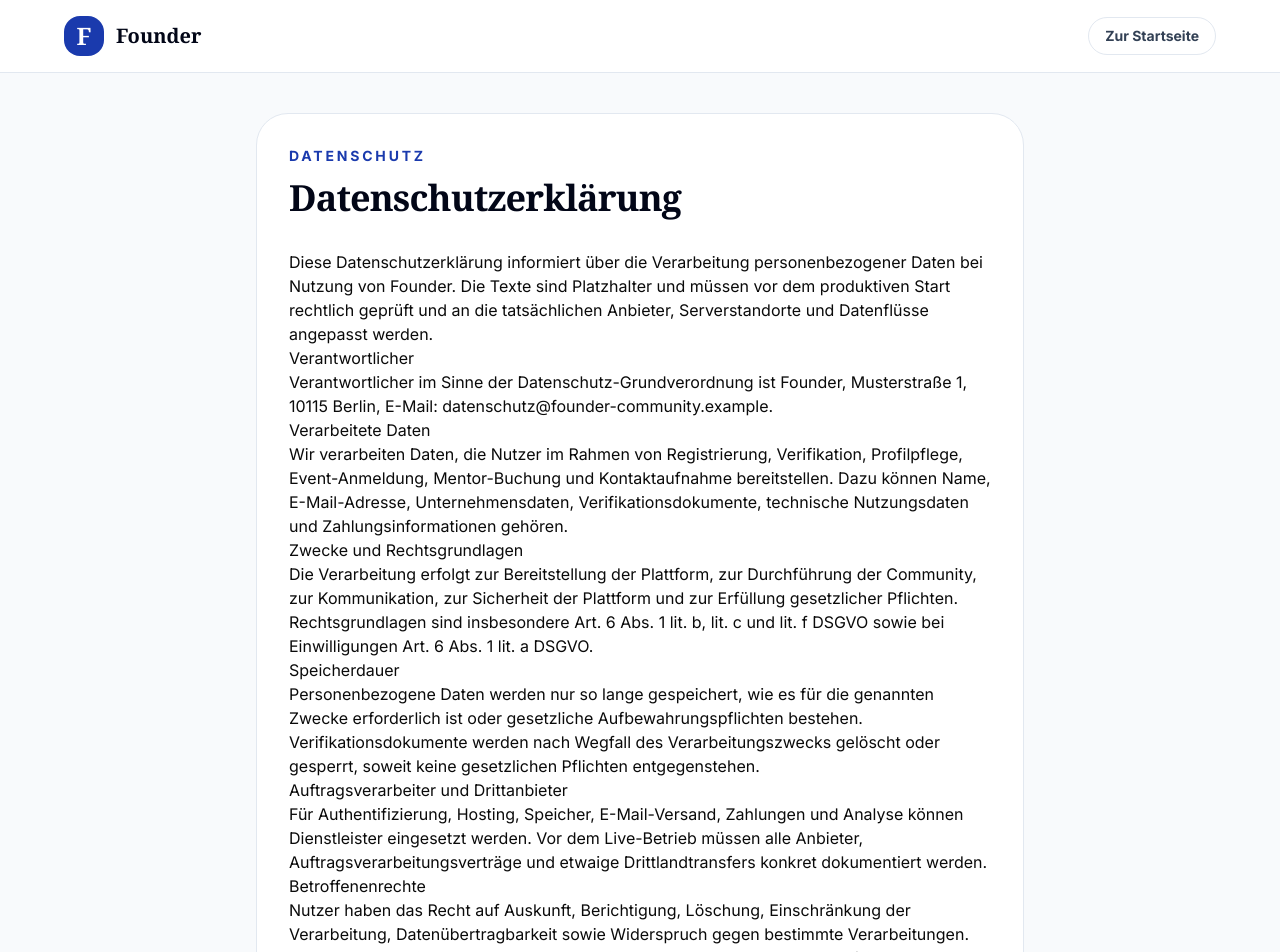
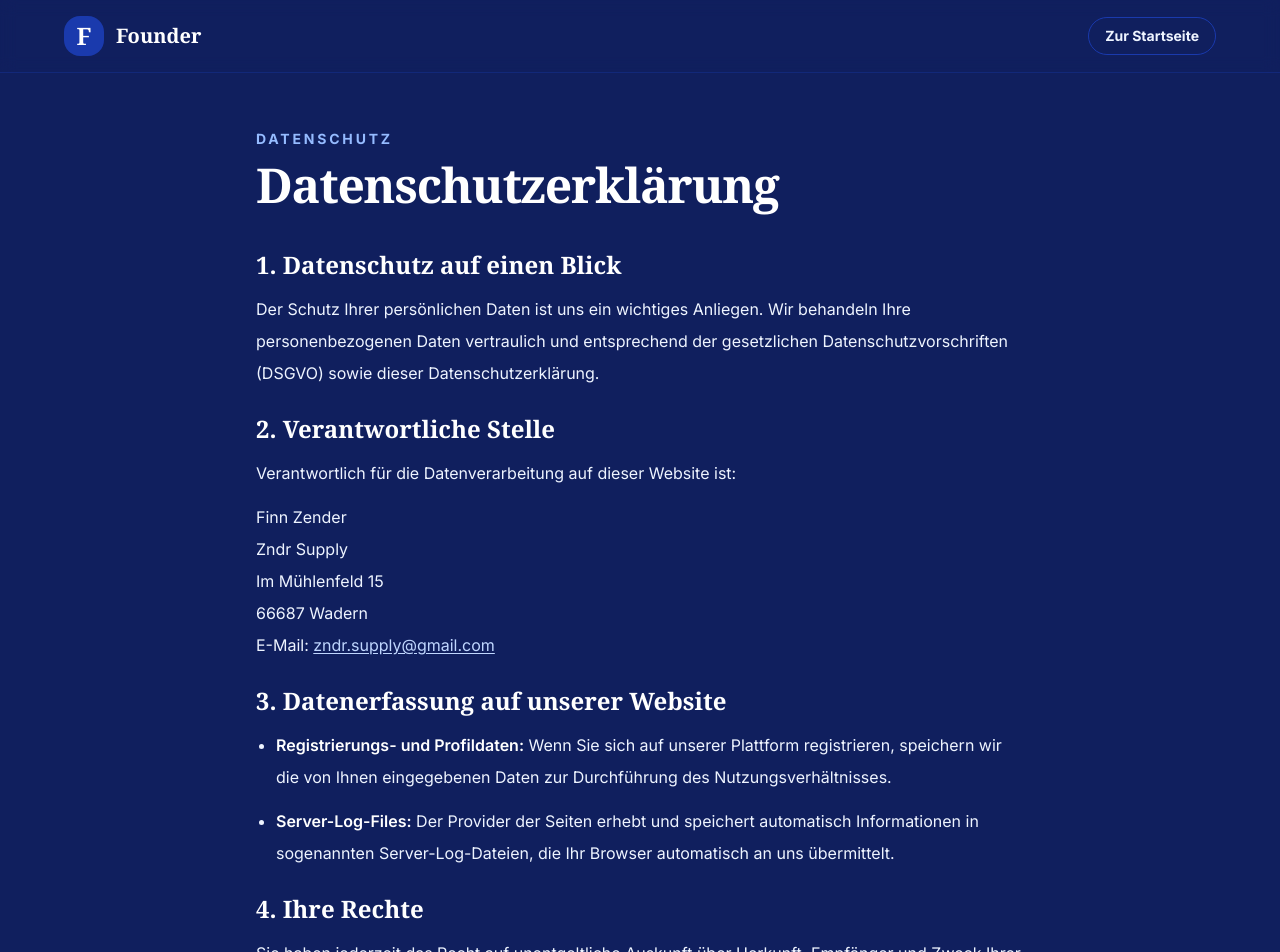
Before and after one commit to zenfinn/Founder, a Next.js app: page /datenschutz in a window 1280 px wide. Shown: the top 952 px of the page. Built offline with nearby package versions, Linux system fonts and the light colour scheme; no server answers.

Commit message:
docs: add legal pages

```diff
--- a/app/datenschutz/page.jsx
+++ b/app/datenschutz/page.jsx
@@ -2,61 +2,64 @@ import { LegalPage } from "@/components/LegalPage";
 
 export const metadata = {
   title: "Datenschutzerklärung | Founder",
+  description: "Datenschutzerklärung von Zndr Supply – Finn Zender.",
 };
 
 export default function DatenschutzPage() {
   return (
     <LegalPage eyebrow="Datenschutz" title="Datenschutzerklärung">
-      <p>
-        Diese Datenschutzerklärung informiert über die Verarbeitung personenbezogener Daten bei Nutzung von Founder. Die
-        Texte sind Platzhalter und müssen vor dem produktiven Start rechtlich geprüft und an die
-        tatsächlichen Anbieter, Serverstandorte und Datenflüsse angepasst werden.
-      </p>
+      <section>
+        <h2 className="font-serif text-2xl font-bold text-white">1. Datenschutz auf einen Blick</h2>
+        <p className="mt-3">
+          Der Schutz Ihrer persönlichen Daten ist uns ein wichtiges Anliegen. Wir behandeln Ihre personenbezogenen Daten
+          vertraulich und entsprechend der gesetzlichen Datenschutzvorschriften (DSGVO) sowie dieser
+          Datenschutzerklärung.
+        </p>
+      </section>
 
-      <h2>Verantwortlicher</h2>
-      <p>
-        Verantwortlicher im Sinne der Datenschutz-Grundverordnung ist Founder, Musterstraße 1, 10115 Berlin,
-        E-Mail: datenschutz@founder-community.example.
-      </p>
+      <section>
+        <h2 className="font-serif text-2xl font-bold text-white">2. Verantwortliche Stelle</h2>
+        <p className="mt-3">Verantwortlich für die Datenverarbeitung auf dieser Website ist:</p>
+        <p className="mt-3">
+          Finn Zender
+          <br />
+          Zndr Supply
+          <br />
+          Im Mühlenfeld 15
+          <br />
+          66687 Wadern
+          <br />
+          E-Mail:{" "}
+          <a href="mailto:zndr.supply@gmail.com" className="text-founder-200 underline underline-offset-2 hover:text-white">
+            zndr.supply@gmail.com
+          </a>
+        </p>
+      </section>
 
-      <h2>Verarbeitete Daten</h2>
-      <p>
-        Wir verarbeiten Daten, die Nutzer im Rahmen von Registrierung, Verifikation, Profilpflege, Event-Anmeldung,
-        Mentor-Buchung und Kontaktaufnahme bereitstellen. Dazu können Name, E-Mail-Adresse, Unternehmensdaten,
-        Verifikationsdokumente, technische Nutzungsdaten und Zahlungsinformationen gehören.
-      </p>
+      <section>
+        <h2 className="font-serif text-2xl font-bold text-white">3. Datenerfassung auf unserer Website</h2>
+        <ul className="mt-3 list-disc space-y-3 pl-5 leading-8">
+          <li>
+            <strong className="font-semibold text-white">Registrierungs- und Profildaten:</strong> Wenn Sie sich auf
+            unserer Plattform registrieren, speichern wir die von Ihnen eingegebenen Daten zur Durchführung des
+            Nutzungsverhältnisses.
+          </li>
+          <li>
+            <strong className="font-semibold text-white">Server-Log-Files:</strong> Der Provider der Seiten erhebt und
+            speichert automatisch Informationen in sogenannten Server-Log-Dateien, die Ihr Browser automatisch an uns
+            übermittelt.
+          </li>
+        </ul>
+      </section>
 
-      <h2>Zwecke und Rechtsgrundlagen</h2>
-      <p>
-        Die Verarbeitung erfolgt zur Bereitstellung der Plattform, zur Durchführung
-        der Community, zur Kommunikation, zur Sicherheit der Plattform und zur Erfüllung gesetzlicher
-        Pflichten. Rechtsgrundlagen sind insbesondere Art. 6 Abs. 1 lit. b, lit. c und lit. f DSGVO sowie bei
-        Einwilligungen Art. 6 Abs. 1 lit. a DSGVO.
-      </p>
-
-      <h2>Speicherdauer</h2>
-      <p>
-        Personenbezogene Daten werden nur so lange gespeichert, wie es für die genannten Zwecke erforderlich ist oder
-        gesetzliche Aufbewahrungspflichten bestehen. Verifikationsdokumente werden nach Wegfall des
-        Verarbeitungszwecks gelöscht oder gesperrt, soweit keine gesetzlichen Pflichten entgegenstehen.
-      </p>
-
-      <h2>Auftragsverarbeiter und Drittanbieter</h2>
-      <p>
-        Für Authentifizierung, Hosting, Speicher, E-Mail-Versand, Zahlungen und Analyse können Dienstleister eingesetzt
-        werden. Vor dem Live-Betrieb müssen alle Anbieter, Auftragsverarbeitungsverträge und etwaige Drittlandtransfers
-        konkret dokumentiert werden.
-      </p>
-
-      <h2>Betroffenenrechte</h2>
-      <p>
-        Nutzer haben das Recht auf Auskunft, Berichtigung, Löschung, Einschränkung der Verarbeitung,
-        Datenübertragbarkeit sowie Widerspruch gegen bestimmte Verarbeitungen. Zudem besteht ein Beschwerderecht bei
-        einer zuständigen Datenschutzaufsichtsbehörde.
-      </p>
-
-      <h2>Kontakt zum Datenschutz</h2>
-      <p>Für Datenschutzanfragen genügt eine E-Mail an datenschutz@founder-community.example.</p>
+      <section>
+        <h2 className="font-serif text-2xl font-bold text-white">4. Ihre Rechte</h2>
+        <p className="mt-3">
+          Sie haben jederzeit das Recht auf unentgeltliche Auskunft über Herkunft, Empfänger und Zweck Ihrer gespeicherten
+          personenbezogenen Daten. Sie haben außerdem ein Recht auf Berichtigung, Sperrung oder Löschung dieser Daten.
+          Wenden Sie sich hierzu einfach an die oben genannte E-Mail-Adresse.
+        </p>
+      </section>
     </LegalPage>
   );
 }
--- a/app/impressum/page.jsx
+++ b/app/impressum/page.jsx
@@ -2,47 +2,74 @@ import { LegalPage } from "@/components/LegalPage";
 
 export const metadata = {
   title: "Impressum | Founder",
+  description: "Impressum von Zndr Supply – Finn Zender.",
 };
 
 export default function ImpressumPage() {
   return (
     <LegalPage eyebrow="Rechtliches" title="Impressum">
-      <h2>Angaben gemäß §5 TMG</h2>
-      <p>
-        Founder<br />
-        Musterstraße 1<br />
-        10115 Berlin<br />
-        Deutschland
-      </p>
+      <section>
+        <h2 className="font-serif text-2xl font-bold text-white">Angaben gemäß § 5 TMG:</h2>
+        <p className="mt-3">
+          Zndr Supply
+          <br />
+          Finn Zender
+          <br />
+          Im Mühlenfeld 15
+          <br />
+          66687 Wadern
+          <br />
+          Germany
+        </p>
+      </section>
 
-      <h2>Verantwortlicher</h2>
-      <p>
-        Verantwortlich für den Inhalt dieser Website ist:<br />
-        Max Mustermann<br />
-        Musterstraße 1<br />
-        10115 Berlin
-      </p>
+      <section>
+        <h2 className="font-serif text-2xl font-bold text-white">Kontakt:</h2>
+        <p className="mt-3">
+          Telefon:{" "}
+          <a href="tel:+4915903170942" className="text-founder-200 underline underline-offset-2 hover:text-white">
+            +49 15903170942
+          </a>
+          <br />
+          E-Mail:{" "}
+          <a href="mailto:zndr.supply@gmail.com" className="text-founder-200 underline underline-offset-2 hover:text-white">
+            zndr.supply@gmail.com
+          </a>
+        </p>
+      </section>
 
-      <h2>Kontakt</h2>
-      <p>
-        E-Mail: kontakt@founder-community.example<br />
-        Telefon: +49 30 00000000
-      </p>
+      <section>
+        <h2 className="font-serif text-2xl font-bold text-white">Umsatzsteuer-ID:</h2>
+        <p className="mt-3">
+          Umsatzsteuer-Identifikationsnummer gemäß § 27 a Umsatzsteuergesetz:
+          <br />
+          DE 455912109
+        </p>
+      </section>
 
-      <h2>EU-Streitschlichtung</h2>
-      <p>
-        Die Europäische Kommission stellt eine Plattform zur Online-Streitbeilegung bereit:
-        https://ec.europa.eu/consumers/odr/. Wir sind nicht verpflichtet und nicht bereit, an einem
-        Streitbeilegungsverfahren vor einer Verbraucherschlichtungsstelle teilzunehmen.
-      </p>
+      <section>
+        <h2 className="font-serif text-2xl font-bold text-white">EU-Streitschlichtung:</h2>
+        <p className="mt-3">
+          Die Europäische Kommission stellt eine Plattform zur Online-Streitbeilegung (OS) bereit:{" "}
+          <a
+            href="https://ec.europa.eu/consumers/odr/"
+            target="_blank"
+            rel="noopener noreferrer"
+            className="text-founder-200 underline underline-offset-2 hover:text-white"
+          >
+            https://ec.europa.eu/consumers/odr/
+          </a>
+          .
+        </p>
+      </section>
 
-      <h2>Haftungsausschluss</h2>
-      <p>
-        Trotz sorgfältiger inhaltlicher Kontrolle übernehmen wir keine Haftung für die Inhalte externer Links. Für den
-        Inhalt der verlinkten Seiten sind ausschließlich deren Betreiber verantwortlich. Die Inhalte dieser Website
-        werden mit größtmöglicher Sorgfalt erstellt, eine Gewähr für Richtigkeit, Vollständigkeit und Aktualität kann
-        jedoch nicht übernommen werden.
-      </p>
+      <section>
+        <h2 className="font-serif text-2xl font-bold text-white">Verbraucherstreitbeilegung/Universalschlichtungsstelle:</h2>
+        <p className="mt-3">
+          Wir sind nicht bereit oder verpflichtet, an Streitbeilegungsverfahren vor einer Verbraucherschlichtungsstelle
+          teilzunehmen.
+        </p>
+      </section>
     </LegalPage>
   );
 }
--- a/app/kontakt/page.jsx
+++ b/app/kontakt/page.jsx
@@ -2,38 +2,45 @@ import { LegalPage } from "@/components/LegalPage";
 
 export const metadata = {
   title: "Kontakt | Founder",
+  description: "Kontakt zu Zndr Supply – Finn Zender.",
 };
 
 export default function KontaktPage() {
   return (
     <LegalPage eyebrow="Kontakt" title="Kontakt">
       <p>
-        Du erreichst Founder über die folgenden Kontaktwege. Die Angaben sind Platzhalter und müssen vor
-        dem Livegang durch echte Unternehmensdaten ersetzt werden.
+        Haben Sie Fragen, Anregungen oder benötigen Support? Unser Team ist gerne für Sie da. Wir antworten in der
+        Regel innerhalb kürzester Zeit.
       </p>
 
-      <h2>Allgemeine Anfragen</h2>
-      <p>
-        E-Mail: kontakt@founder-community.example<br />
-        Antwortzeit: in der Regel innerhalb von 2 Werktagen
-      </p>
+      <section>
+        <h2 className="font-serif text-2xl font-bold text-white">Unternehmenssitz:</h2>
+        <p className="mt-3">
+          Zndr Supply
+          <br />
+          Im Mühlenfeld 15
+          <br />
+          66687 Wadern
+          <br />
+          Germany
+        </p>
+      </section>
 
-      <h2>Verifikation</h2>
-      <p>
-        Für Fragen zum Dokumenten-Upload, Rangstatus oder zur erneuten Verifikation schreibe bitte an
-        verification@founder-community.example.
-      </p>
-
-      <h2>Datenschutz</h2>
-      <p>Datenschutzanfragen richtest du bitte an datenschutz@founder-community.example.</p>
-
-      <h2>Postanschrift</h2>
-      <p>
-        Founder<br />
-        Musterstraße 1<br />
-        10115 Berlin<br />
-        Deutschland
-      </p>
+      <section>
+        <h2 className="font-serif text-2xl font-bold text-white">So erreichen Sie uns:</h2>
+        <p className="mt-3">
+          E-Mail:{" "}
+          <a href="mailto:zndr.supply@gmail.com" className="text-founder-200 underline underline-offset-2 hover:text-white">
+            zndr.supply@gmail.com
+          </a>
+          <br />
+          Telefon:{" "}
+          <a href="tel:+4915903170942" className="text-founder-200 underline underline-offset-2 hover:text-white">
+            +49 15903170942
+          </a>{" "}
+          (Montag – Freitag)
+        </p>
+      </section>
     </LegalPage>
   );
 }
--- a/components/AuthForm.jsx
+++ b/components/AuthForm.jsx
@@ -39,11 +39,14 @@ export function AuthForm({ mode = "login", requestedRank = "aspiring" }) {
     setLoading(true);
     setMessage("");
 
+    const appUrl = process.env.NEXT_PUBLIC_APP_URL ?? window.location.origin;
+
     const { data, error } = isRegister
       ? await supabase.auth.signUp({
           email,
           password,
           options: {
+            emailRedirectTo: `${appUrl}/login`,
             data: {
               display_name: name,
               company_name: companyName,
@@ -119,7 +122,7 @@ export function AuthForm({ mode = "login", requestedRank = "aspiring" }) {
     }
 
     const { error } = await supabase.auth.resetPasswordForEmail(email, {
-      redirectTo: `${window.location.origin}/login`,
+      redirectTo: `${process.env.NEXT_PUBLIC_APP_URL ?? window.location.origin}/login`,
     });
 
     setMessage(error ? error.message : "Wenn ein Account existiert, wurde eine Passwort-E-Mail versendet.");
--- a/components/LegalPage.jsx
+++ b/components/LegalPage.jsx
@@ -3,24 +3,25 @@ import { BrandMark } from "@/components/BrandMark";
 
 export function LegalPage({ eyebrow, title, children }) {
   return (
-    <main className="min-h-screen bg-slate-50">
-      <header className="border-b border-slate-200 bg-white px-4 py-4">
+    <main className="min-h-screen bg-founder-900 text-white">
+      <header className="border-b border-founder-700/50 bg-founder-950/90 px-4 py-4 backdrop-blur">
         <div className="mx-auto flex max-w-6xl items-center justify-between">
-          <Link href="/">
+          <Link href="/" className="[&_p]:text-white">
             <BrandMark />
           </Link>
-          <Link href="/" className="rounded-full border border-slate-200 px-4 py-2 text-sm font-bold text-slate-700">
+          <Link
+            href="/"
+            className="rounded-full border border-founder-600 px-4 py-2 text-sm font-bold text-founder-50 transition hover:border-founder-400 hover:text-white"
+          >
             Zur Startseite
           </Link>
         </div>
       </header>
-      <section className="px-4 py-10">
-        <article className="mx-auto max-w-3xl rounded-[2rem] border border-slate-200 bg-white p-6 sm:p-8">
-          <p className="text-sm font-bold uppercase tracking-[0.2em] text-founder-600">{eyebrow}</p>
-          <h1 className="mt-3 font-serif text-4xl font-bold tracking-tight text-slate-950">{title}</h1>
-          <div className="prose prose-slate mt-8 max-w-none prose-headings:font-serif prose-headings:text-slate-950 prose-p:leading-7">
-            {children}
-          </div>
+      <section className="px-4 py-10 sm:py-14">
+        <article className="mx-auto max-w-3xl">
+          <p className="text-sm font-bold uppercase tracking-[0.2em] text-founder-300">{eyebrow}</p>
+          <h1 className="mt-3 font-serif text-4xl font-bold tracking-tight text-white sm:text-5xl">{title}</h1>
+          <div className="legal-content mt-10 space-y-6 text-base leading-8 text-founder-50">{children}</div>
         </article>
       </section>
     </main>
```
Also changed, not shown: app/agb/page.jsx (+44 -31 lines).
